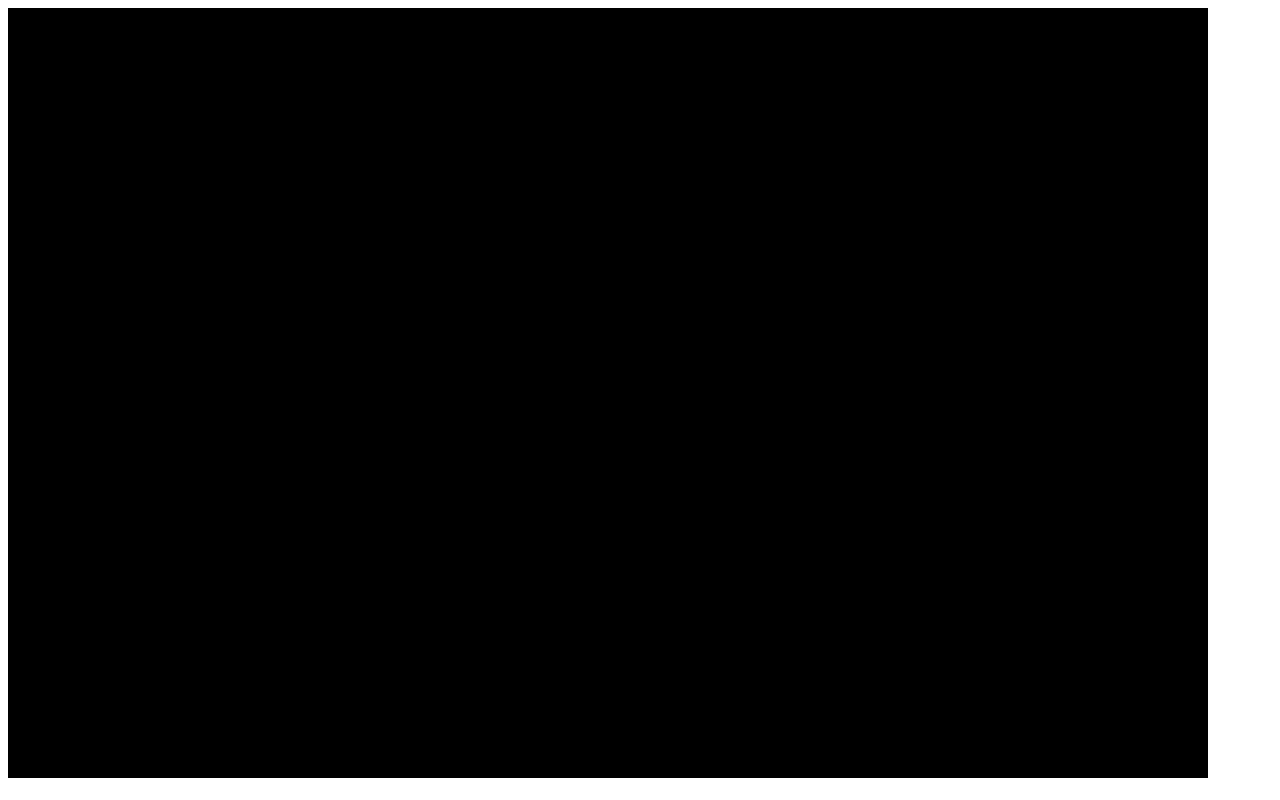
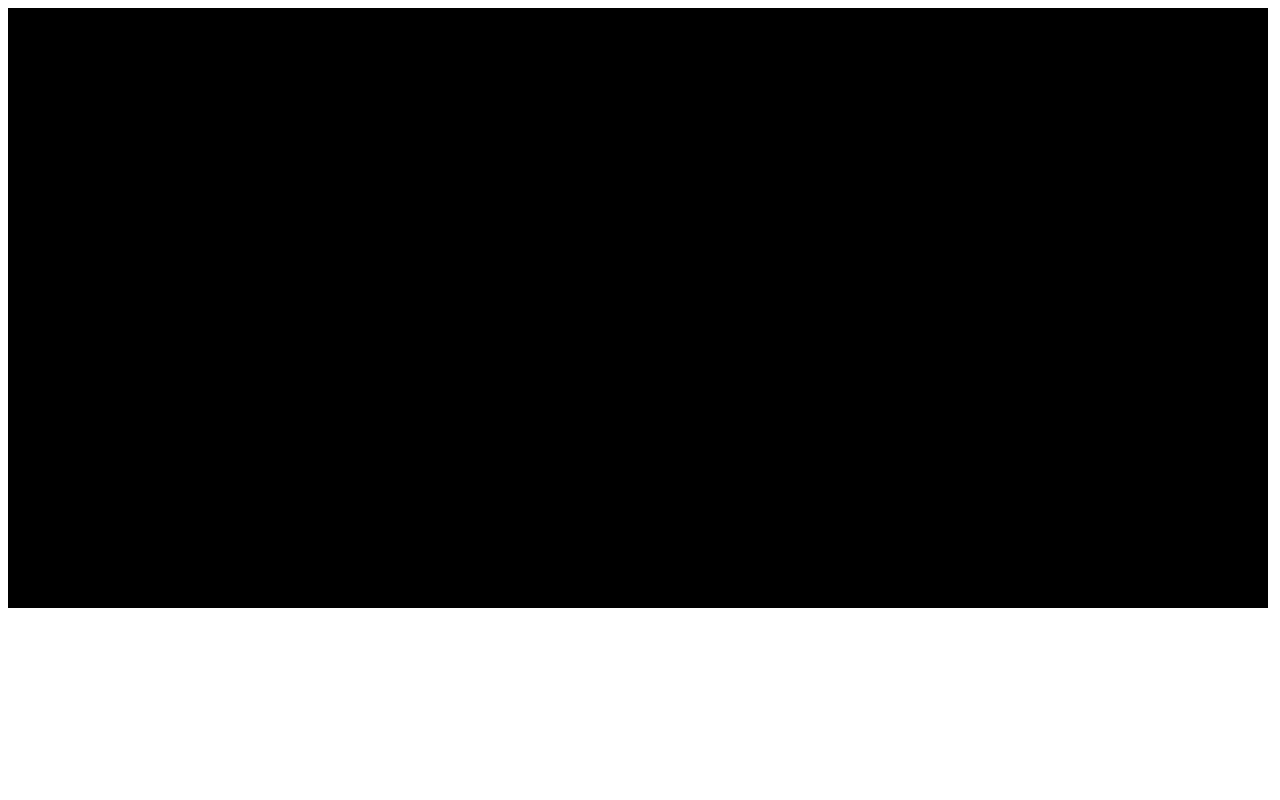
Before and after one commit to NolanRangel/wash_invaders, a plain HTML site: page index.html in a window 1280 px wide. Drawn offline with Linux system fonts and the light colour scheme.

Commit message:
canvas updated

```diff
--- a/index.html
+++ b/index.html
@@ -7,17 +7,17 @@
     <title>Wash Invaders</title>
     <link rel="stylesheet" src="/style.css">
 </head>
-<body onload="draw()">
+<body>
 
-    <div id="board">
-        <canvas id="canvas" width="1200px" height="770px"></canvas>
+    <canvas id="canvas"  height="600px"></canvas>
+
+    <div id="scoreboard">
+        <div class="score"></div>
+        <div class="lives"></div>
+        <div class="level"></div>
     </div>
 
-    <div id="scoreboard">
-        <div class="score">
-            <div></div>
-        </div>
-    </div>
+
     <script src="/script.js"></script>
 </body>
 </html>
--- a/script.js
+++ b/script.js
@@ -1,16 +1,49 @@
-// const canvas = document.querySelector("#board canvas");
-// const ctx = canvas.getContext("2d");
-// console.log(ctx.canvas);
+const gameOn = true;
 
-function draw() {
-    const canvas = document.getElementById('canvas');
-    const { width: w, height: h } = canvas;
+const game = {};
 
-    if (canvas.getContext) {
-      const ctx = canvas.getContext('2d');
+const player = {
+    left: 400,
+    top: 620,
+    velocity: {x: 0, y: 0},
+    score: 0,
+    life: 3,
+}
 
-      ctx.fillStyle = "black";
-      ctx.fillRect(0, 0, w, h);
-      ctx.fillStyle = "#555";
-    }
-  }
+game.canvas = document.getElementById('canvas');
+game.ctx = game.canvas.getContext('2d');
+
+game.backgroundColor = '#000000';
+game.canvas.width = document.documentElement.clientWidth - 20;
+
+game.update = function() {
+    game.ctx.fillStyle = game.backgroundColor;
+    game.ctx.fillRect(0, 0, game.canvas.width, game.canvas.height);
+}
+
+
+game.keydown = function(e) {
+
+}
+
+game.init = function() {
+      // Set the game loop
+    game.interval = setInterval(game.update, 1000 / 60);
+}
+
+
+game.stop = function() {
+    clearInterval(game.interval);
+}
+
+
+game.restart = function() {
+    game.stop();
+    game.init();
+}
+
+
+window.onload = game.init;
+
+
+window.onkeydown = game.keydown;
--- a/style.css
+++ b/style.css
@@ -3,3 +3,7 @@
     padding: 0;
     margin: 0;
 }
+
+#canvas {
+    margin: 0 auto;
+}
```
